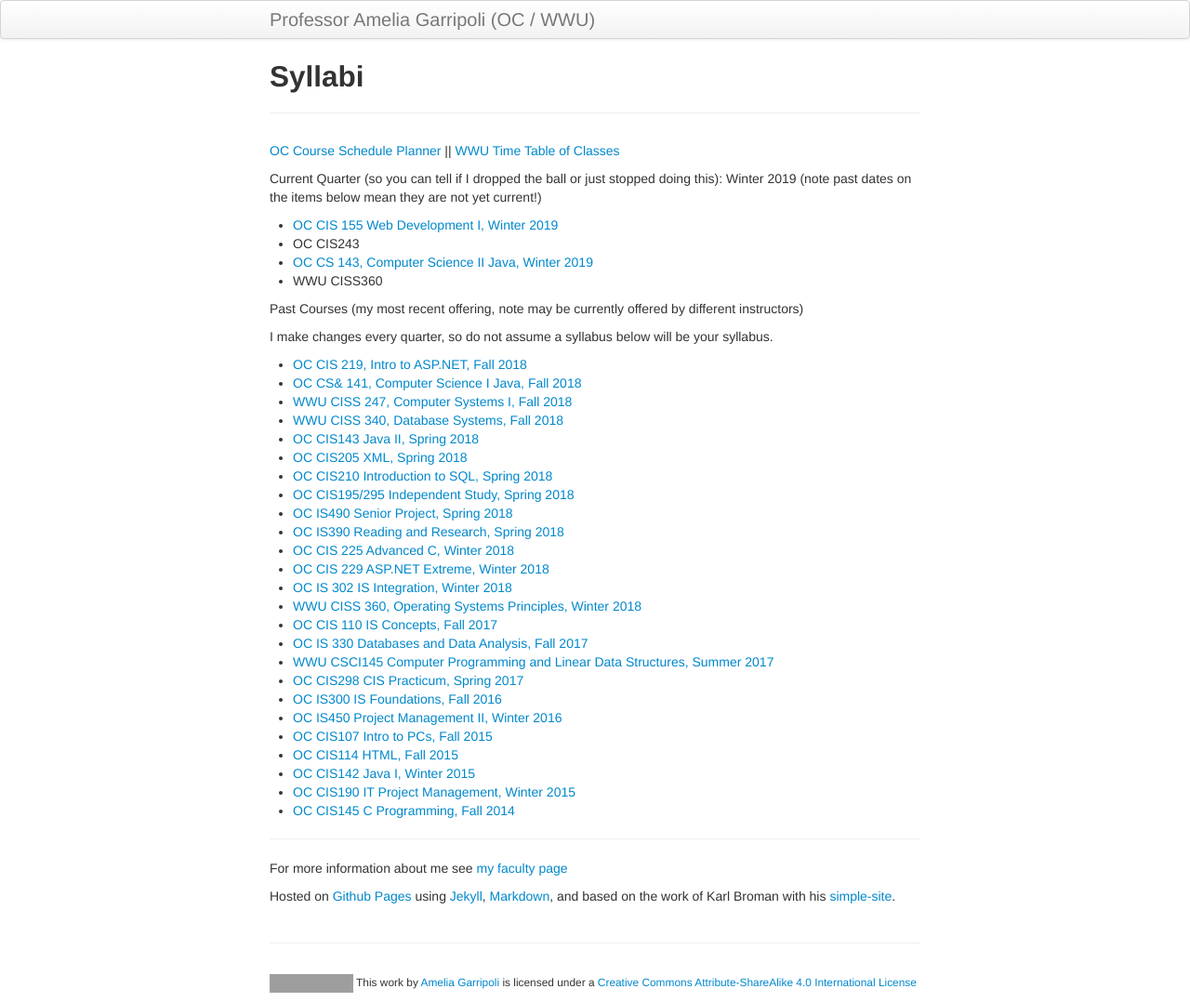
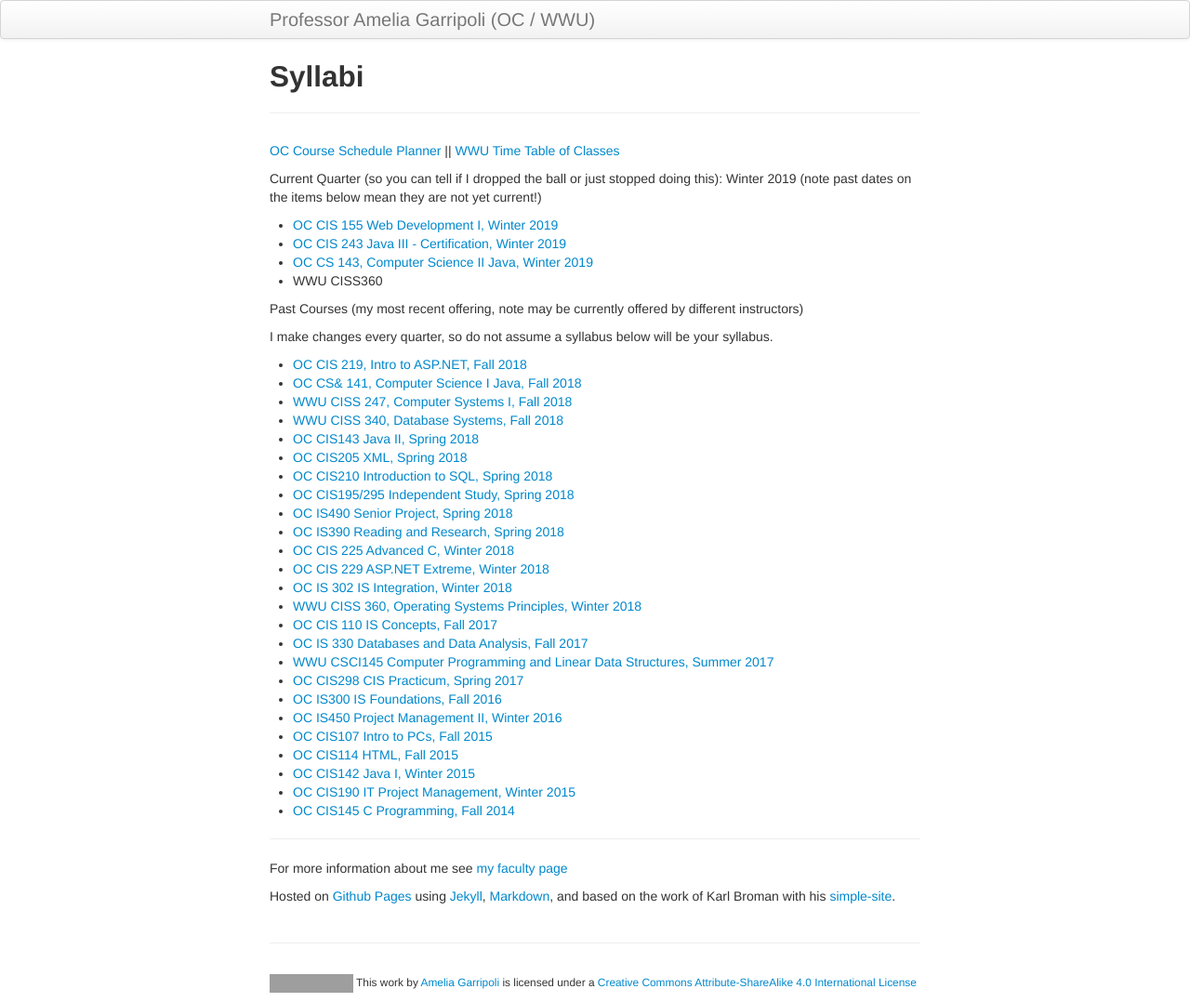
Before and after one commit to argoc/syllabub, a Jekyll site: the page built from index.md, in a window 1280 px wide. Shown: the whole page at 93% size. Built offline with Jekyll 4.4.1, drawn with Linux system fonts in a browser that asks for light colours; grey boxes are pictures that could not be loaded.

Commit message:
list CIS 243

```diff
--- a/index.md
+++ b/index.md
@@ -10,7 +10,7 @@ description: Capturing current syllabi (past revs in repo history)
 Current Quarter (so you can tell if I dropped the ball or just stopped doing this): Winter 2019 (note past dates on the items below mean they are not yet current!)
 
 - [OC CIS 155 Web Development I, Winter 2019](CIS155.html)
-- OC CIS243
+- [OC CIS 243 Java III - Certification, Winter 2019](CIS243.html)
 - [OC CS 143, Computer Science II Java, Winter 2019](CS143.html)
 - WWU CISS360
 
```
